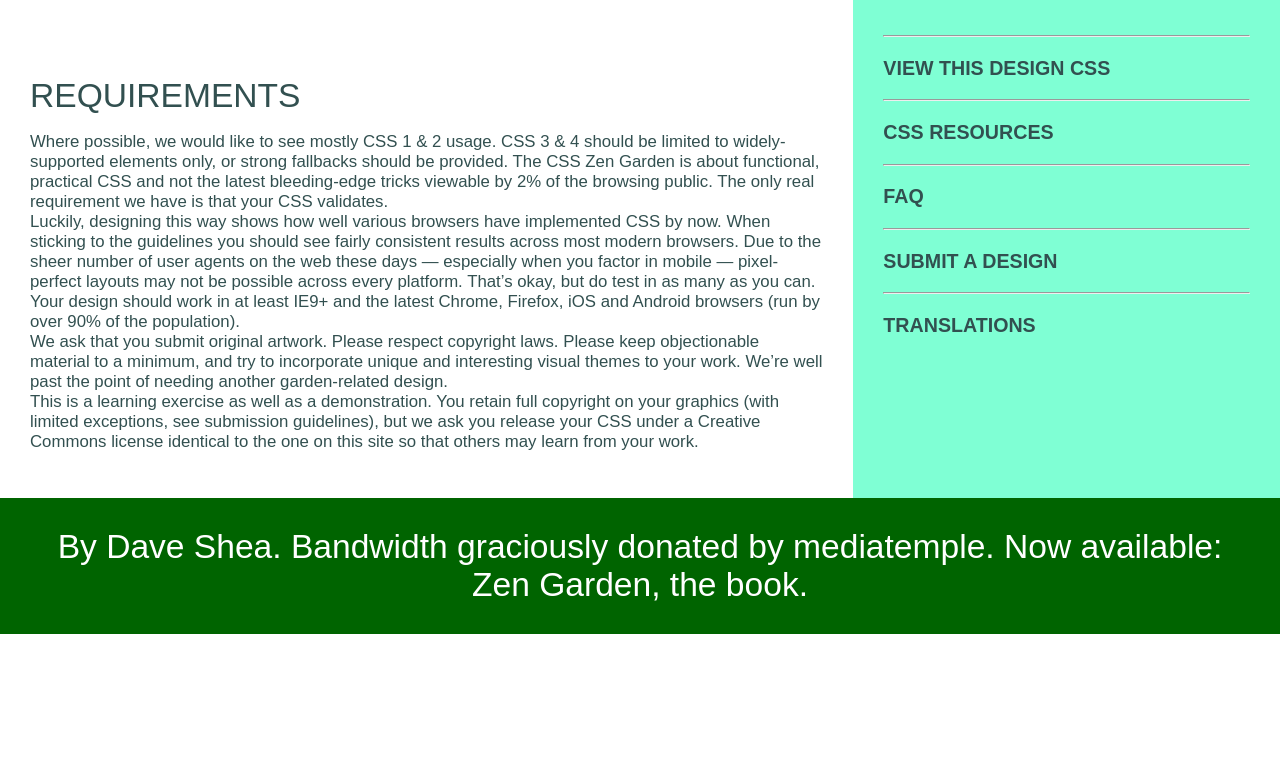
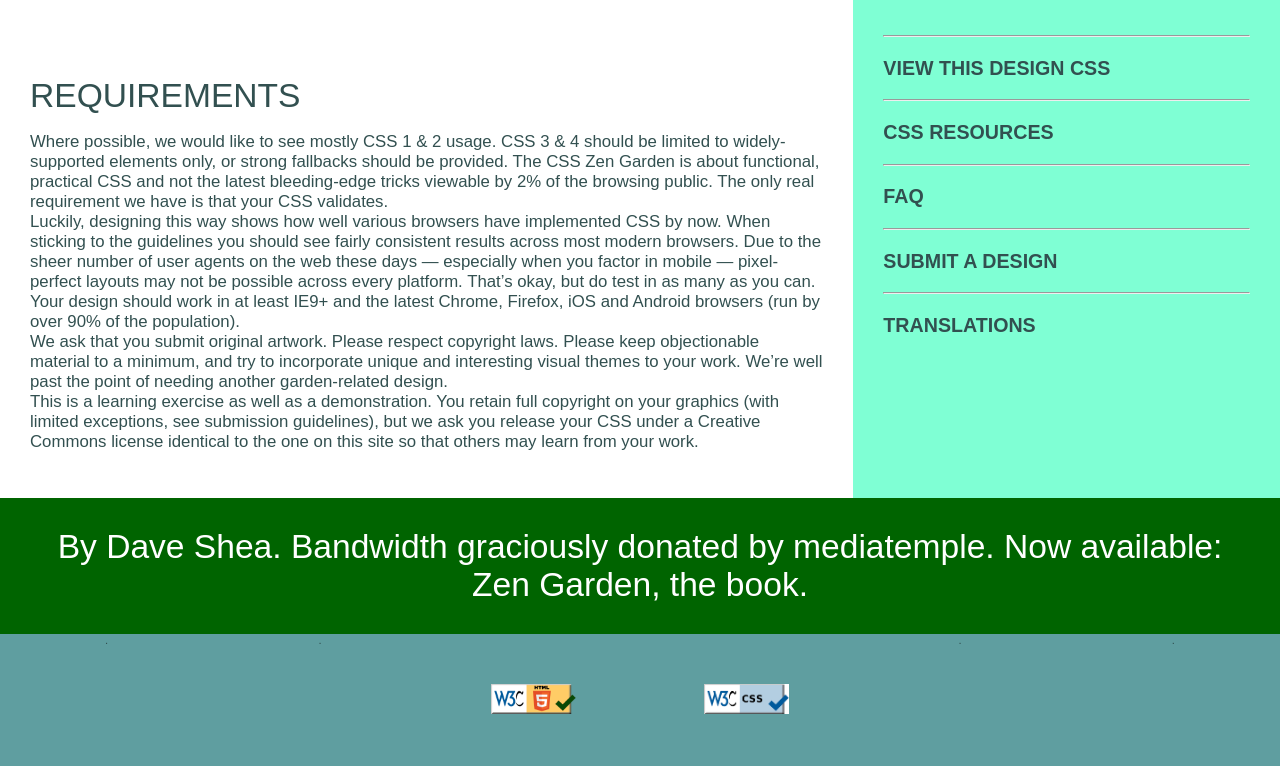
Before and after one commit to tohfatul/lab03-tohfatul, a plain HTML site: page index.html in a window 1280 px wide. Shown: the part 1310-2076 px from the top of the page. Before the commit the page ends 1944 px from the top, so only its background shows below. Drawn offline with Linux system fonts and the light colour scheme.

Commit message:
update again

```diff
--- a/index.html
+++ b/index.html
@@ -187,5 +187,23 @@
             By Dave Shea. Bandwidth graciously donated by mediatemple. Now available: Zen Garden, the book.
         </div>
     </div>
+
+    <div class="container3" style="background-color:cadetblue; text-align: center;">
+        <div>.</div>
+
+
+        <div>.</div>
+        <a href="">
+            <img src="img/htmlValiadtor.png" alt="">
+        </a>
+
+        <a href="">
+            <img src="img/cssValiadtor.png" alt="">
+        </a>
+
+        <div>.</div>
+
+        <div>.</div>
+    </div>
   </body>
 </html>
--- a/style.css
+++ b/style.css
@@ -22,6 +22,19 @@ body{
     grid-template-columns: 1fr;
     grid-auto-rows: minmax(min-content, max-content);
 
+}
+
+.container3{
+    display: grid;
+    grid-template-columns: 1fr 1fr 1fr 1fr 1fr 1fr;
+    /* grid-auto-rows: minmax(min-content, max-content); */
+
+}
+
+.container3 img{
+    max-width: 40%;
+    height: auto;
+    padding: 50px;
 }
 
 .section-left{
```
Also changed, not shown: img/cssValiadtor.png (added), img/htmlValiadtor.png (added).
